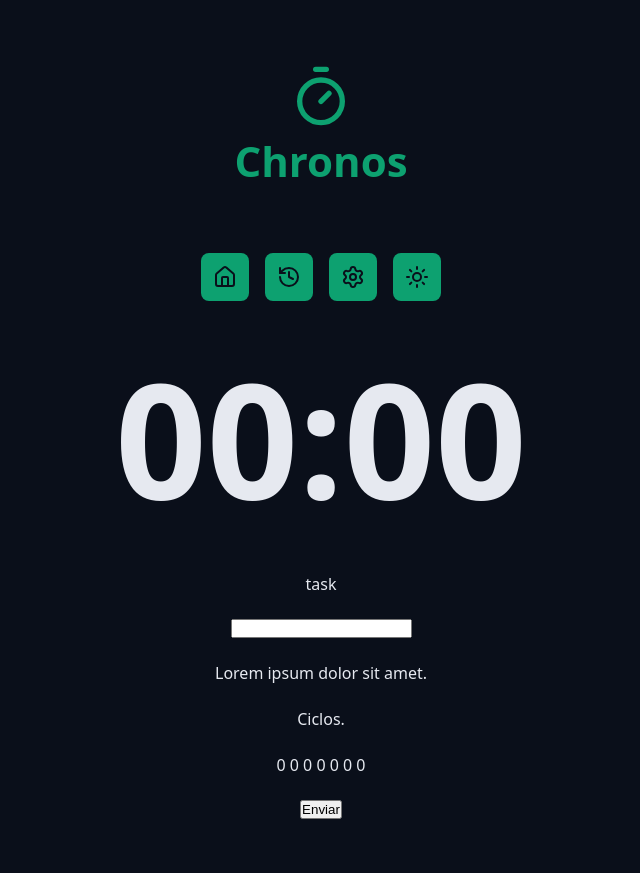
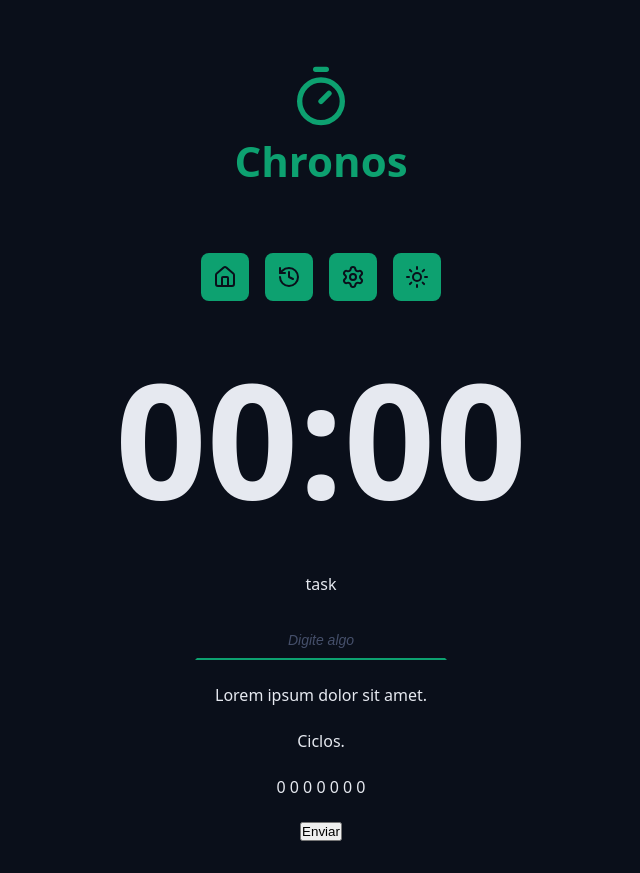
Before and after one commit to Felipe-PS-95/chronos-pomodoro, a React (Vite) app: page / in a window 1280 px wide. Shown: the whole page, without its empty margins (319-959 px from the left). Before the commit the page ends 851 px from the top, so only its background shows below. Built offline with nearby package versions, Linux system fonts and the light colour scheme.

Commit message:
29. Input: adicionando estilos de CSS para input ativo, em foco e desativado

```diff
--- a/src/App.tsx
+++ b/src/App.tsx
@@ -28,7 +28,12 @@
       <Container>
         <form className="form" action="">
           <div className="formRow">
-            <DefaultInput labelText="task" id="meuInput" type="text" />
+            <DefaultInput
+              labelText="task"
+              id="meuInput"
+              type="text"
+              placeholder="Digite algo"
+            />
           </div>
 
           <div className="formRow">
--- a/src/components/DefaultInput/index.tsx
+++ b/src/components/DefaultInput/index.tsx
@@ -1,13 +1,20 @@
+import styles from "./styles.module.css";
+
 type DefaultInputProps = {
   id: string;
-  labelText?: string;
+  labelText: string;
 } & React.ComponentProps<"input">;
 
-export function DefaultInput({ id, type, labelText }: DefaultInputProps) {
+export function DefaultInput({
+  id,
+  type,
+  labelText,
+  ...rest
+}: DefaultInputProps) {
   return (
     <>
-      {labelText && <label htmlFor={id}>{labelText}</label>}
-      <input id={id} type={type} />
+      <label htmlFor={id}>{labelText}</label>
+      <input className={styles.input} id={id} type={type} {...rest} />
     </>
   );
 }
--- /dev/null
+++ b/src/components/DefaultInput/styles.module.css
@@ -0,0 +1,28 @@
+.input {
+  background-color: transparent;
+  text-align: center;
+  font-size: 1.8rem;
+  padding: 0.8rem;
+  color: var(--text-default);
+  outline: none;
+
+  border: 0.2rem solid transparent;
+  border-bottom: 0.2rem solid var(--primary);
+  transition: all 0.1s ease-in-out;
+}
+
+.input:focus {
+  border-radius: 0.8rem;
+  border: 0.2rem solid var(--primary);
+}
+
+.input::placeholder {
+  color: var(--gray-500);
+  font-size: 1.4rem;
+  font-style: italic;
+}
+
+.input:disabled {
+  border-bottom: 0.2rem solid var(--disabled);
+  color: var(--text-muted);
+}
```
